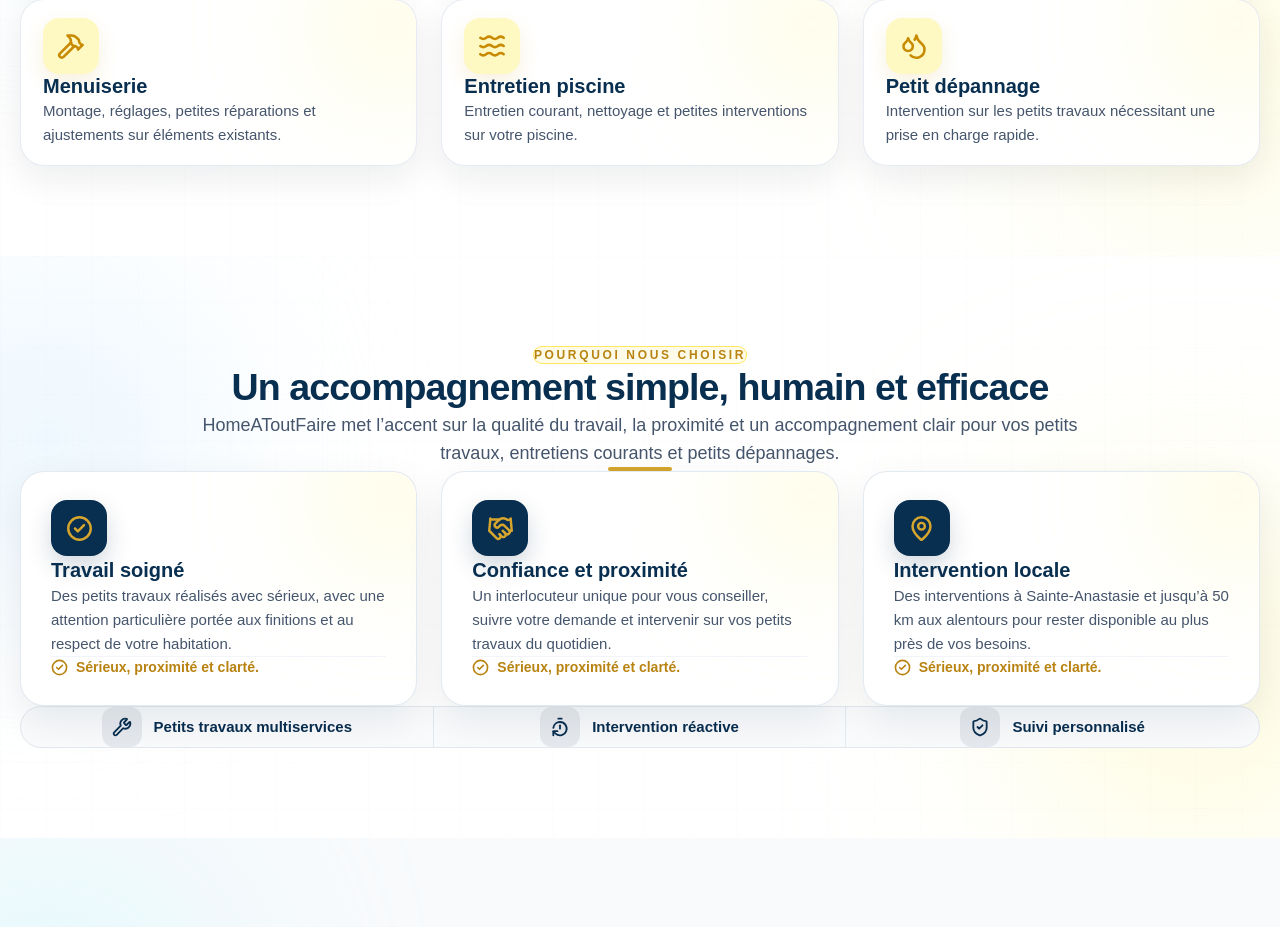
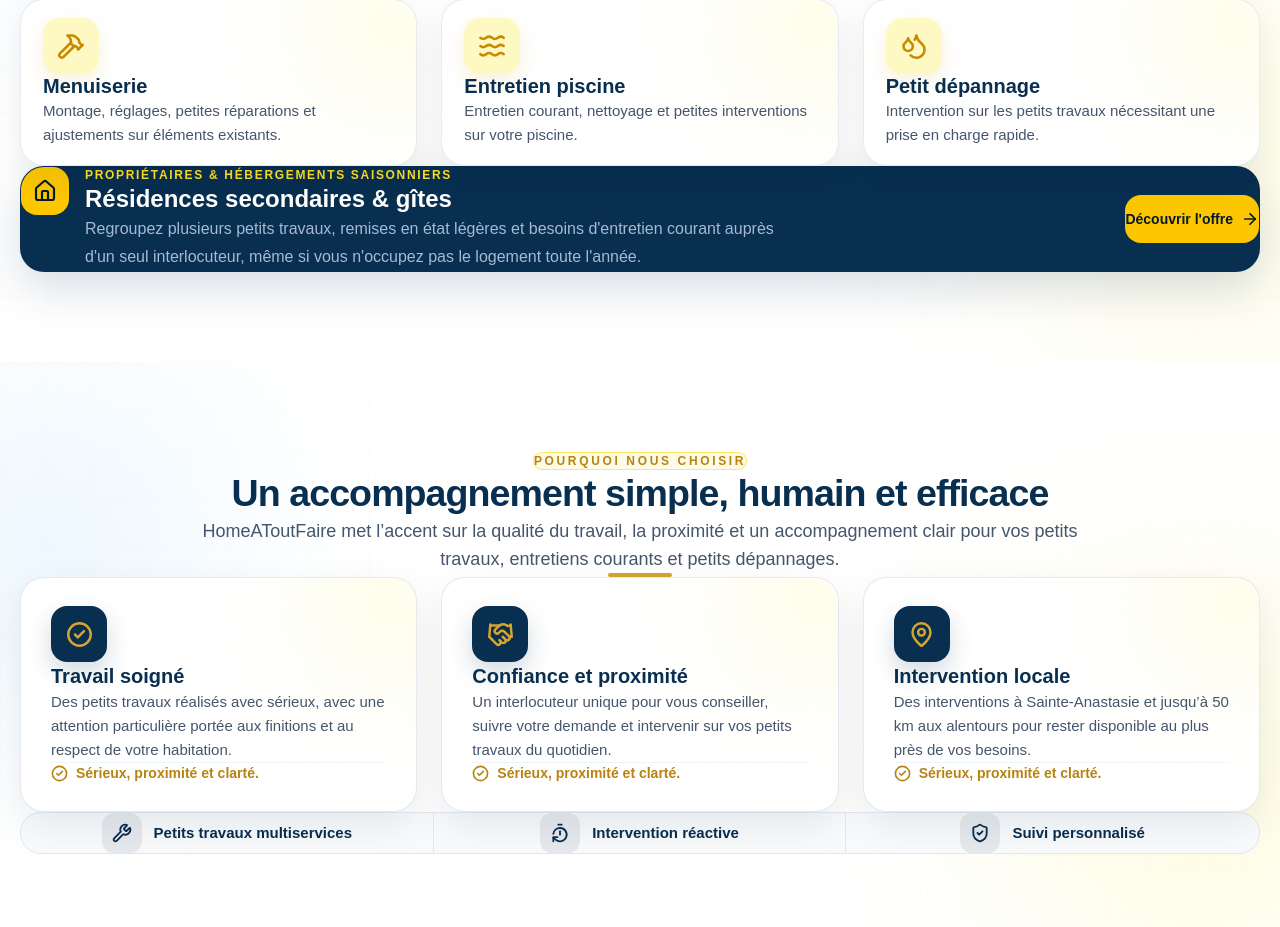
Before and after one commit to Thibal45/homeatoutfaire-premium, a Next.js app: page / in a window 1280 px wide. Shown: the part 1381-2308 px from the top of the page. Built offline with nearby package versions, Linux system fonts and the light colour scheme.

Commit message:
Mise en avant de l’offre résidences secondaires et gîtes

```diff
--- a/app/components/Services.tsx
+++ b/app/components/Services.tsx
@@ -3,9 +3,11 @@
 import Link from "next/link";
 import { motion } from "framer-motion";
 import {
+  ArrowRight,
   Bolt,
   Droplets,
   Hammer,
+  House,
   PaintRoller,
   Waves,
   Wrench,
@@ -283,6 +285,47 @@ export default function Services() {
               );
             })}
           </div>
+
+          <motion.div
+            initial={{ opacity: 0, y: 24 }}
+            whileInView={{ opacity: 1, y: 0 }}
+            viewport={{ once: true, amount: 0.2 }}
+            transition={{ duration: 0.55, ease: "easeOut" }}
+            className="mt-8 overflow-hidden rounded-3xl border border-[#082E50]/10 bg-[#082E50] p-6 text-white shadow-[0_16px_45px_rgba(8,46,80,0.16)] sm:mt-10 sm:p-8"
+          >
+            <div className="flex flex-col gap-6 lg:flex-row lg:items-center lg:justify-between">
+              <div className="flex max-w-3xl items-start gap-4">
+                <div className="flex h-12 w-12 shrink-0 items-center justify-center rounded-2xl bg-yellow-400 text-[#06192B]">
+                  <House size={24} strokeWidth={2.2} />
+                </div>
+
+                <div>
+                  <p className="text-xs font-bold uppercase tracking-[0.14em] text-yellow-300">
+                    Propriétaires & hébergements saisonniers
+                  </p>
+
+                  <h3 className="mt-2 text-xl font-bold sm:text-2xl">
+                    Résidences secondaires & gîtes
+                  </h3>
+
+                  <p className="mt-2 text-sm leading-6 text-blue-100/75 sm:text-base sm:leading-7">
+                    Regroupez plusieurs petits travaux, remises en état légères
+                    et besoins d&apos;entretien courant auprès d&apos;un seul
+                    interlocuteur, même si vous n&apos;occupez pas le logement
+                    toute l&apos;année.
+                  </p>
+                </div>
+              </div>
+
+              <Link
+                href="/residences-secondaires-gites"
+                className="inline-flex min-h-12 shrink-0 items-center justify-center gap-2 rounded-2xl bg-yellow-400 px-5 py-3 text-sm font-bold text-[#06192B] transition-all hover:-translate-y-0.5 hover:bg-yellow-300"
+              >
+                Découvrir l&apos;offre
+                <ArrowRight size={18} strokeWidth={2.3} />
+              </Link>
+            </div>
+          </motion.div>
         </div>
       </div>
     </section>
```
